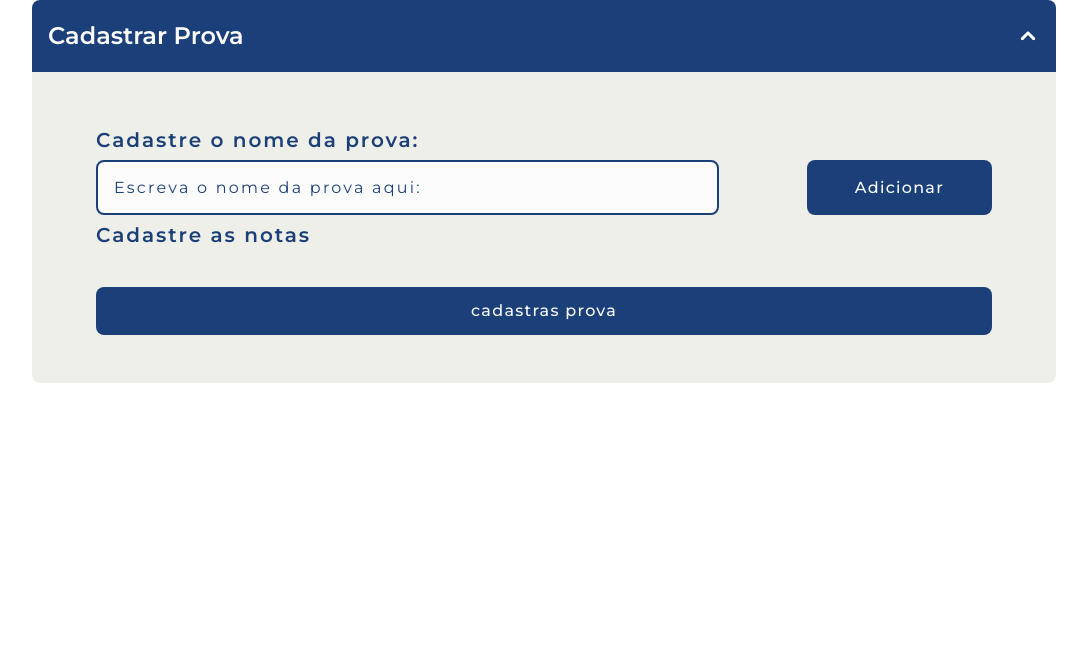
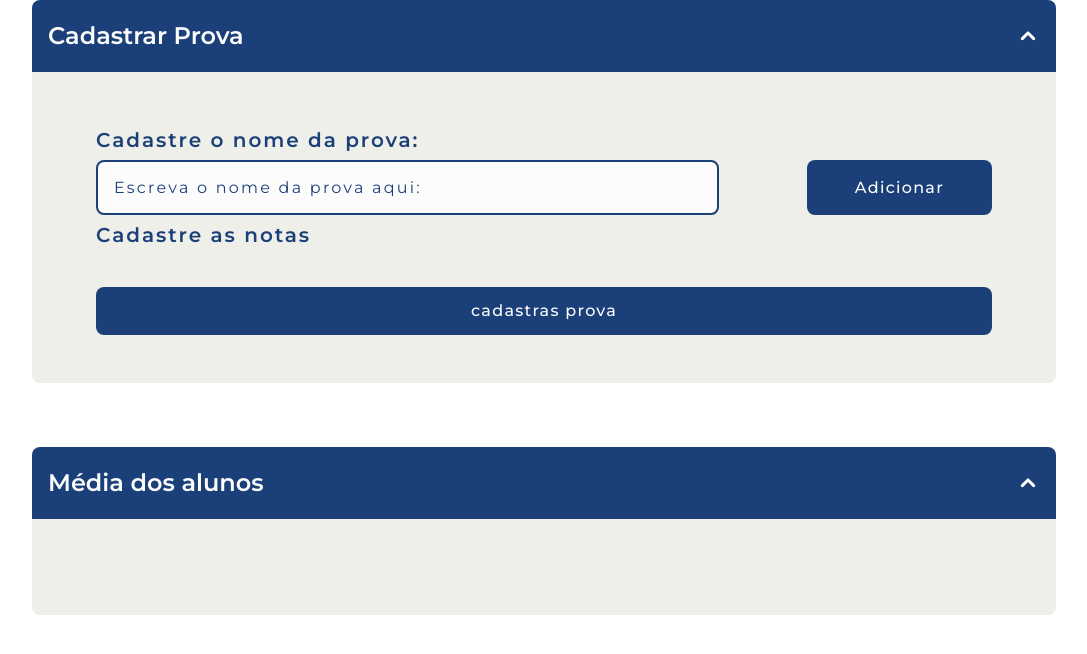
Before and after one commit to deborah-mattge/gerenciadorEscolar, a Next.js app: page /professor in a window 1280 px wide. Shown: the top 654 px of the page, without its empty margins (96-1183 px from the left). Built offline with nearby package versions, Linux system fonts and the light colour scheme.

Commit message:
finalizado

```diff
--- a/components/HeaderTitle.jsx
+++ b/components/HeaderTitle.jsx
@@ -13,6 +13,9 @@ export default function HeaderTitle(props){
             if (props.mapear){
               props.mapeaAlunos()
             }
+            if(props.media){
+              props.pegaMedia()
+            }
 
 
         }}>
--- a/pages/professor.jsx
+++ b/pages/professor.jsx
@@ -5,15 +5,27 @@ import InputUser from "@/components/InputUser";
 import { getAllSomething } from "@/request/get";
 import { useEffect } from "react";
 import { getOneLS } from "@/request/getLocalStorage";
+
+
 export default function professor() {
   const axios = require("axios").default;
   let API_URL = "http://localhost:8082/";
   const [alunosHTML, setAlunosHTML] = useState([]);
+  const [alunoMediaHTML, setAlunoMediaHTML] = useState([]);
+
+
   const [able, setAble] = useState(false);
+  const [ableNota, setAbleNota] = useState(false);
+
+
   let usuarioLogado = "";
   let alunos = [];
   let notas = [];
   let nomeProva = "";
+  let mediaAluno = [];
+
+
+
 
   async function buscaNota(param) {
     console.log(param);
@@ -23,11 +35,13 @@ export default function professor() {
   usuarioLogado = getOneLS("usuarioLogado");
   console.log(usuarioLogado);
 
+
   async function mapeaAlunos() {
     let newAlunosHTML = [];
 
+
     alunos = await getAllSomething("aluno");
-    console.log(usuarioLogado.turma.id);
+
 
     if (usuarioLogado.turma != undefined && usuarioLogado.turma != null) {
       console.log(4);
@@ -47,6 +61,32 @@ export default function professor() {
     }
     setAlunosHTML(newAlunosHTML);
   }
+  async function pegaMedia(){
+    let newAlunosHTML = [];
+
+
+     await axios.get(API_URL+"procedure/boletim/"+usuarioLogado.disciplina.id).then((response)=>{
+      mediaAluno = response.data
+     })
+     console.log(mediaAluno)
+    mediaAluno.map((aluno)=>{
+      newAlunosHTML.push(
+        <div key={aluno.aluno_id} className="flex gap-8">
+        <InputUser nome={aluno.aluno_nome} key={aluno.aluno_id}></InputUser>
+        <div className="bg-[#5D779F] text-white flex items-center p-4 px-16 rounded-lg">{aluno.media}</div>
+        </div>
+
+
+
+      )
+
+
+    })
+    setAlunoMediaHTML(newAlunosHTML);
+
+
+  }
+
 
   return (
     <div className="flex justify-center w-screen">
@@ -76,11 +116,13 @@ export default function professor() {
                   onClick={() => {
                    nomeProva=document.querySelector("#nomeProva").value
                    console.log(nomeProva)
+
                   }}
                 >
                   Adicionar
                 </button>
               </div>
+
 
 
           <div className="flex-col flex gap-4">
@@ -100,31 +142,38 @@ export default function professor() {
             </div>
             </div>
 
+
             <button
               className="bg-[#1B4079] py-4 px-12 buttonText text-[#FCFCFC] rounded-lg"
               onClick={() => {
+                if(nomeProva=="                                                               "){
+                  alert("nome da prova não pode estar vazio")
+                }else{
+
                 alunosHTML.map(async (aluno) => {
                   axios.post(API_URL + "prova", {
                     aluno: {
                       id: aluno.key,
                     },
-                    nome: nomeProva,
                     nota: document.querySelector("#" + aluno.props.nome).value,
                     professor: {
                       id: usuarioLogado.id,
                     },
+                    nome: nomeProva,
+                    turma:{
+                      id:usuarioLogado.turma.id
+                    },
                     disciplina:{
-                      id: usuarioLogado.disciplina.id
-                    },
-                    turma:{
-                      id: usuarioLogado.turma.id
+                      id:usuarioLogado.disciplina.id
+
                     }
-
                   }
                   );
                 });
                 alert("prova cadastrada")
                 setAble(true)
+              }
+
 
               }}
             >
@@ -133,7 +182,36 @@ export default function professor() {
           </div>
         </div>
       )}
+       <div >
+      <HeaderTitle
+        texto={"Média dos alunos "}
+        able={ableNota}
+        parentToChild={setAbleNota}
+        media
+        pegaMedia={pegaMedia}
+      />
+      {!ableNota && (
+        <div className="flex flex-col py-12 px-16  rounded-b-lg bg-[#EFEFE9] mb-16">
+        <div className="flex-col flex gap-4">
+          <div className="flex gap-[88px]"></div>
+        </div>
+        <div className="gap-8 flex-col flex">
+        {alunoMediaHTML}
+
+        </div>
+
+        </div>
+
+
+      )
+
+
+      }
+      </div>
+
+
     </div>
+
     </div>
   );
 }
```
